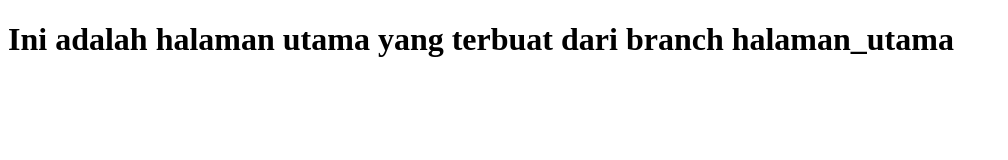
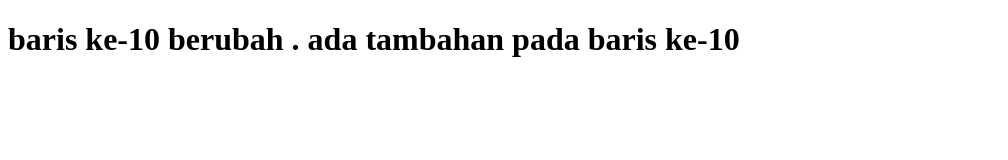
Before and after one commit to AryaSuhendi29/myproject, a plain HTML site: page index.html in a window 1280 px wide. Shown: the whole page, without its empty margins (0-1008 px from the left). Drawn offline with Linux system fonts and the light colour scheme.

Commit message:
melakukan perubahan pada index.html

```diff
--- a/index.html
+++ b/index.html
@@ -7,7 +7,7 @@
 </head>
 <body>
     <h1>
-        Ini adalah halaman utama yang terbuat dari branch halaman_utama
+        baris ke-10 berubah . ada tambahan pada baris ke-10
     </h1>
 </body>
 </html>
```
